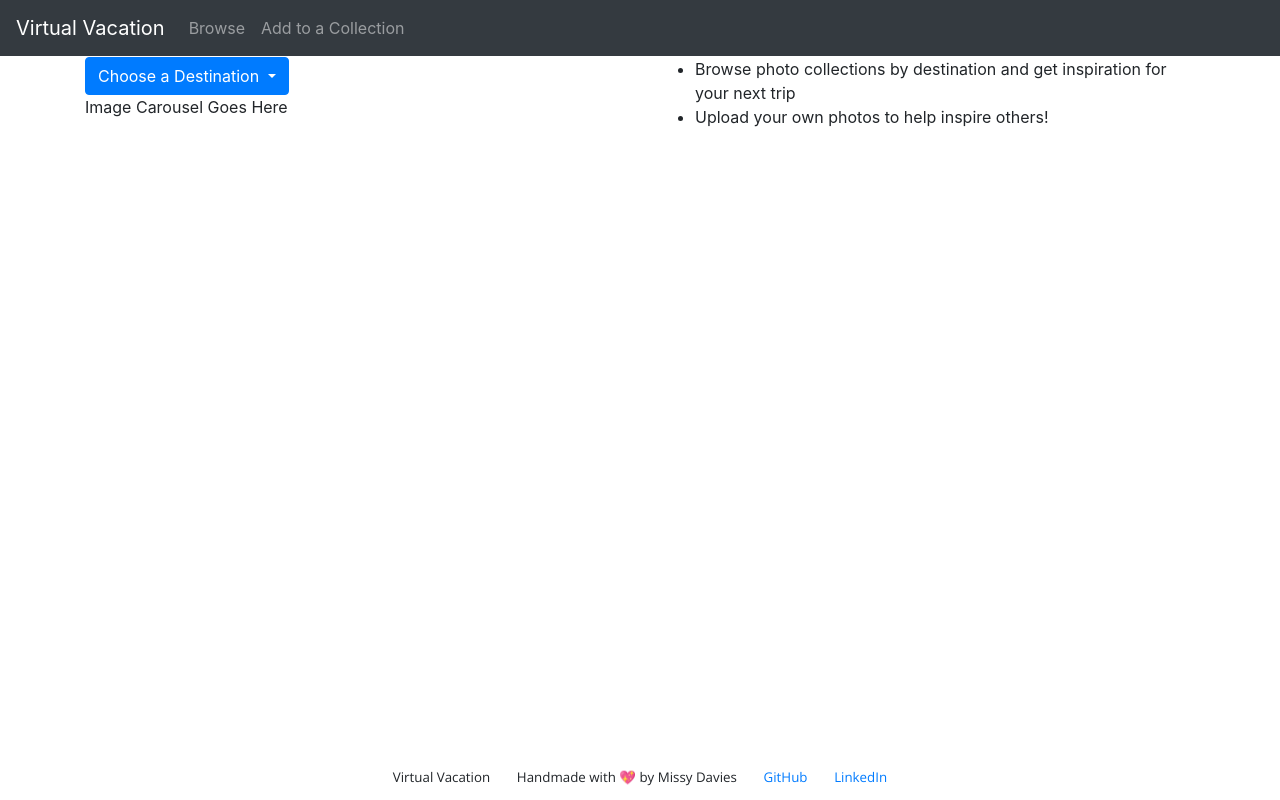
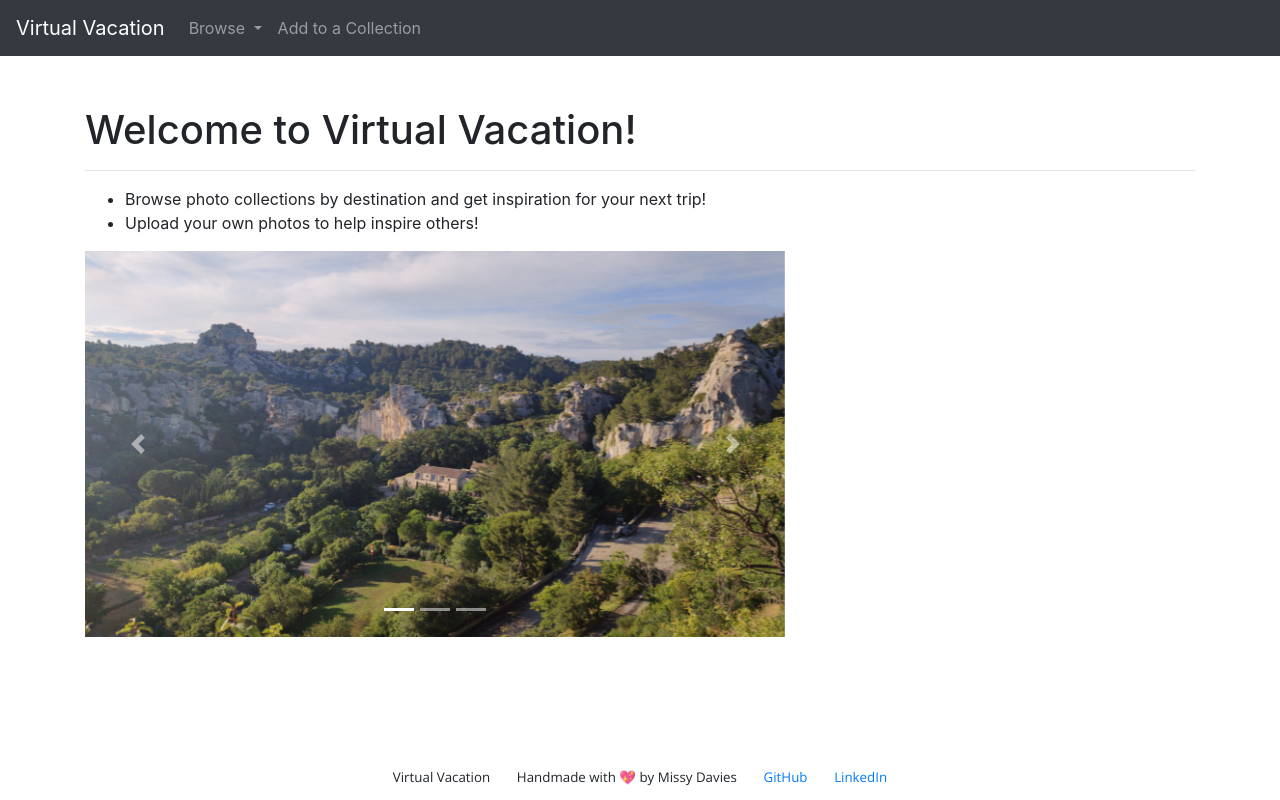
Before and after one commit to missy-davies/virtual-vacation, a Flask app: page / in a window 1280 px wide. Run offline with Flask 2, Linux system fonts and the light colour scheme; data that the repository does not hold is empty; some libraries are stand-ins or nearby versions.

Commit message:
Add carousel to homepage, fix styling

```diff
--- a/static/css/styling.css
+++ b/static/css/styling.css
@@ -60,3 +60,13 @@
     min-width: 100%;
     min-height: 100%
 }
+
+/* Headers */
+
+h1 {
+	padding-top: 50px;
+}
+
+#homecarousel {
+	width: 700px;
+}
--- a/templates/base.html
+++ b/templates/base.html
@@ -51,7 +51,31 @@
 
 	<body>
 		<!-- Dark Navbar: dark bg, navbar-dark theme -->
-		<nav class="navbar navbar-expand-md navbar-dark bg-dark">
+		<nav class="navbar navbar-expand-lg navbar-dark bg-dark">
+			<a class="navbar-brand" href="/">Virtual Vacation</a>
+			<button class="navbar-toggler" type="button" data-toggle="collapse" data-target="#navbarNavDropdown" aria-controls="navbarNavDropdown" aria-expanded="false" aria-label="Toggle navigation">
+				<span class="navbar-toggler-icon"></span>
+			</button>
+			<div class="collapse navbar-collapse" id="navbarNavDropdown">
+				<ul class="navbar-nav">
+					<li class="nav-item dropdown">
+						<a class="nav-link dropdown-toggle" href="#" id="navbarDropdownMenuLink" data-toggle="dropdown" aria-haspopup="true" aria-expanded="false">
+							Browse
+						</a>
+						<div class="dropdown-menu" aria-labelledby="navbarDropdownMenuLink">
+							<a class="dropdown-item" href='/destinations/1'>Italy</a>
+							<a class="dropdown-item" href='/destinations/2'>France</a>
+							<a class="dropdown-item" href='/destinations/3'>Spain</a>
+						</div>
+					</li>
+					<li class="nav-item">
+						<a class="nav-link" href="/upload">Add to a Collection</a>
+					</li>
+				</ul>
+			</div>
+		</nav>
+
+		<!-- <nav class="navbar navbar-expand-md navbar-dark bg-dark">
 			<a class="navbar-brand" href="/">Virtual Vacation</a>
 			<button
 				class="navbar-toggler"
@@ -67,7 +91,7 @@
 					<a class="nav-item nav-link" href="/upload">Add to a Collection</a>
 				</div>
 			</div>
-		</nav>
+		</nav> -->
 		{% block content %} {% endblock %}
 		<script src="/static/js/virtualvacation.js"></script>
 	</body>
--- a/templates/home.html
+++ b/templates/home.html
@@ -3,36 +3,44 @@
 {% block title %}Virtual Vacation{% endblock %}
 
 {% block content %}
+
 <div class="container">
   <div class="row">
     <div class="col">
-    </div>
-  </div>
-  <div class="row">
-    <div class="col">
-      <div class="dropdown">
-        <button class="btn btn-primary dropdown-toggle" type="button"
-                data-toggle="dropdown">Choose a Destination
-                <span class="caret"></span>
-        </button>
-        <ul class="dropdown-menu">
-          {% for destination in destinations %}
-            <li>
-              <a href='destinations/{{ destination.destination_id }}'>{{ destination.name }}</a>
-            </li>
-          {% endfor %}
-        </ul>
-      </div>
-      <div>
-        <!-- TODO: Add image carousel here -->
-        Image Carousel Goes Here
-      </div>
-    </div>
-    <div class="col">
+      <h1>
+        Welcome to Virtual Vacation!
+      </h1>
+      <hr>
       <ul>
-        <li>Browse photo collections by destination and get inspiration for your next trip</li>
+        <li>Browse photo collections by destination and get inspiration for your next trip!</li>
         <li>Upload your own photos to help inspire others!</li>
       </ul>
+      <div id="homecarousel" class="carousel slide" data-ride="carousel">
+        <ol class="carousel-indicators">
+          <li data-target="#zero" data-slide-to="0" class="active"></li>
+          <li data-target="#first" data-slide-to="1"></li>
+          <li data-target="#second" data-slide-to="2"></li>
+        </ol>
+        <div class="carousel-inner">
+          <div class="carousel-item active">
+            <img class="d-block w-100" src="/static/img/carousel/1.png">
+          </div>
+          <div class="carousel-item">
+            <img class="d-block w-100" src="/static/img/carousel/2.png">
+          </div>
+          <div class="carousel-item">
+            <img class="d-block w-100" src="/static/img/carousel/3.png">
+          </div>
+        </div>
+        <a class="carousel-control-prev" href="#homecarousel" role="button" data-slide="prev">
+          <span class="carousel-control-prev-icon" aria-hidden="true"></span>
+          <span class="sr-only">Previous</span>
+        </a>
+        <a class="carousel-control-next" href="#homecarousel" role="button" data-slide="next">
+          <span class="carousel-control-next-icon" aria-hidden="true"></span>
+          <span class="sr-only">Next</span>
+        </a>
+      </div>
     </div>
   </div>
 </div>
```
Also changed, not shown: server.py (line endings or trailing spaces), static/img/carousel/1.png (added), static/img/carousel/2.png (added), static/img/carousel/3.png (added).
